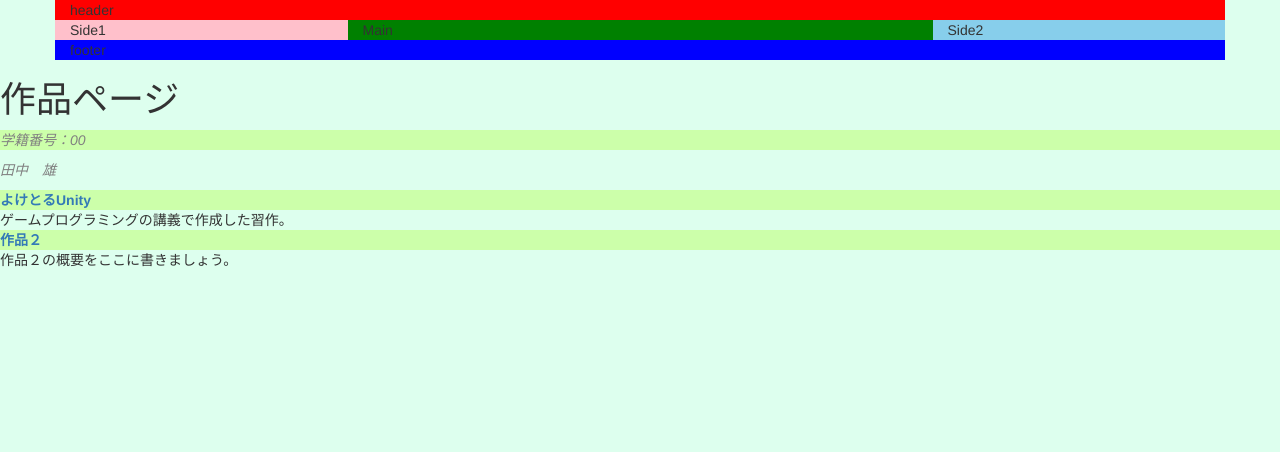
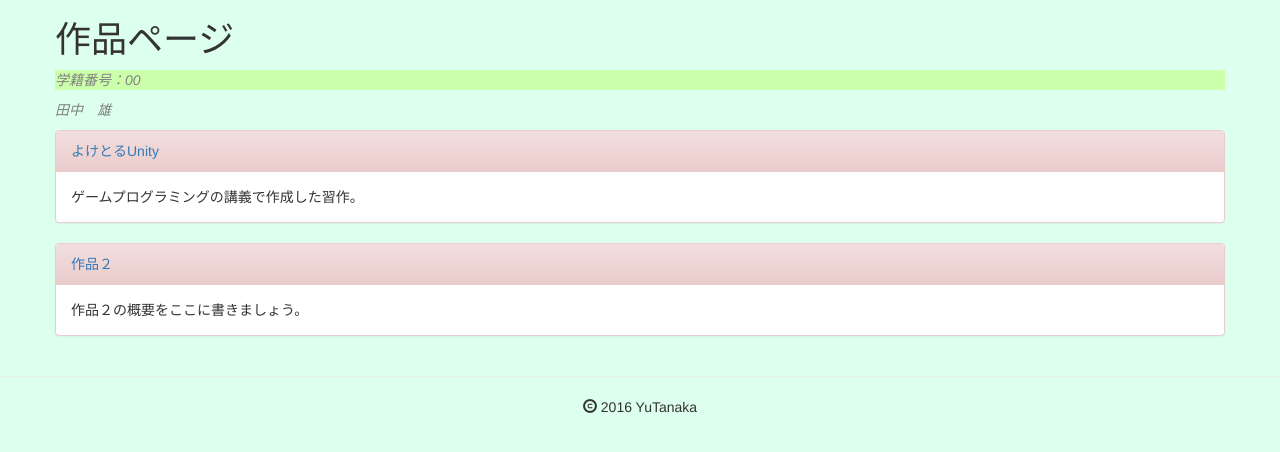
Before and after one commit to tanakaedu/tanakaedu.github.io, a plain HTML site: page index2.html in a window 1280 px wide. Drawn offline with nearby package versions, Linux system fonts and the light colour scheme.

Commit message:
panelの実装

```diff
--- a/index2.html
+++ b/index2.html
@@ -26,28 +26,31 @@ Webページのソースに表示されるので、秘密の情報は
 <body>
 
 
-  <div class="container" id="header" style="background: red;">header</div>
-
   <div class="container">
     <div class="row">
-      <div class="col-sm-3" style="background: pink;">Side1</div>
-      <div class="col-sm-6" style="background: green;">Main</div>
-      <div class="col-sm-3" style="background: skyblue;">Side2</div>
-    </div>
-  </div>
-
-  <div class="container" id="footer" style="background: blue;">footer</div>
 
   <h1>作品ページ</h1>
           <p class="work-title">学籍番号：00</p>
           <p>田中　雄</p>
-          <dl>
-              <dt class="work-title"><a href="./yoketoru-unity/">よけとるUnity</a></dt>
-              <dd>ゲームプログラミングの講義で作成した習作。</dd>
 
-              <dt class="work-title"><a href="./folder2/">作品２</a></dt>
-              <dd>作品２の概要をここに書きましょう。</dd>
-          </dl>
+          <div class="panel panel-danger">
+            <div class="panel-heading"><a href="./yoketoru-unity/">よけとるUnity</a></div>
+            <div class="panel-body">
+              ゲームプログラミングの講義で作成した習作。
+            </div>
+          </div>
 
+          <div class="panel panel-danger">
+            <div class="panel-heading"><a href="./folder2/">作品２</a></div>
+            <div class="panel-body">
+              作品２の概要をここに書きましょう。
+            </div>
+          </div>
+
+        </div>
+      </div>
+
+      <hr>
+      <div class="container text-center" id="footer"><span class="glyphicon glyphicon-copyright-mark"></span> 2016 YuTanaka</div>
 </body>
 </html>
```
